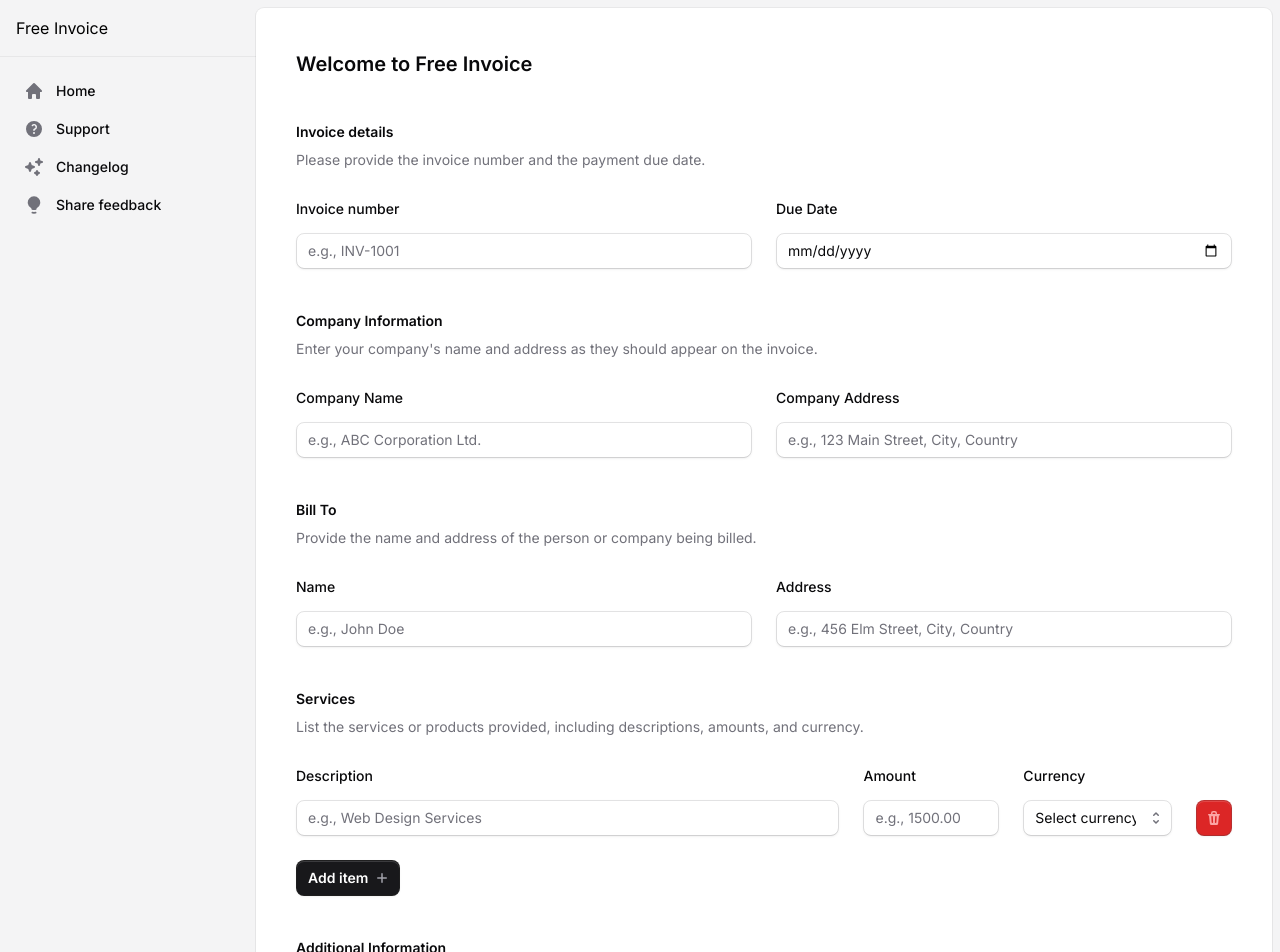
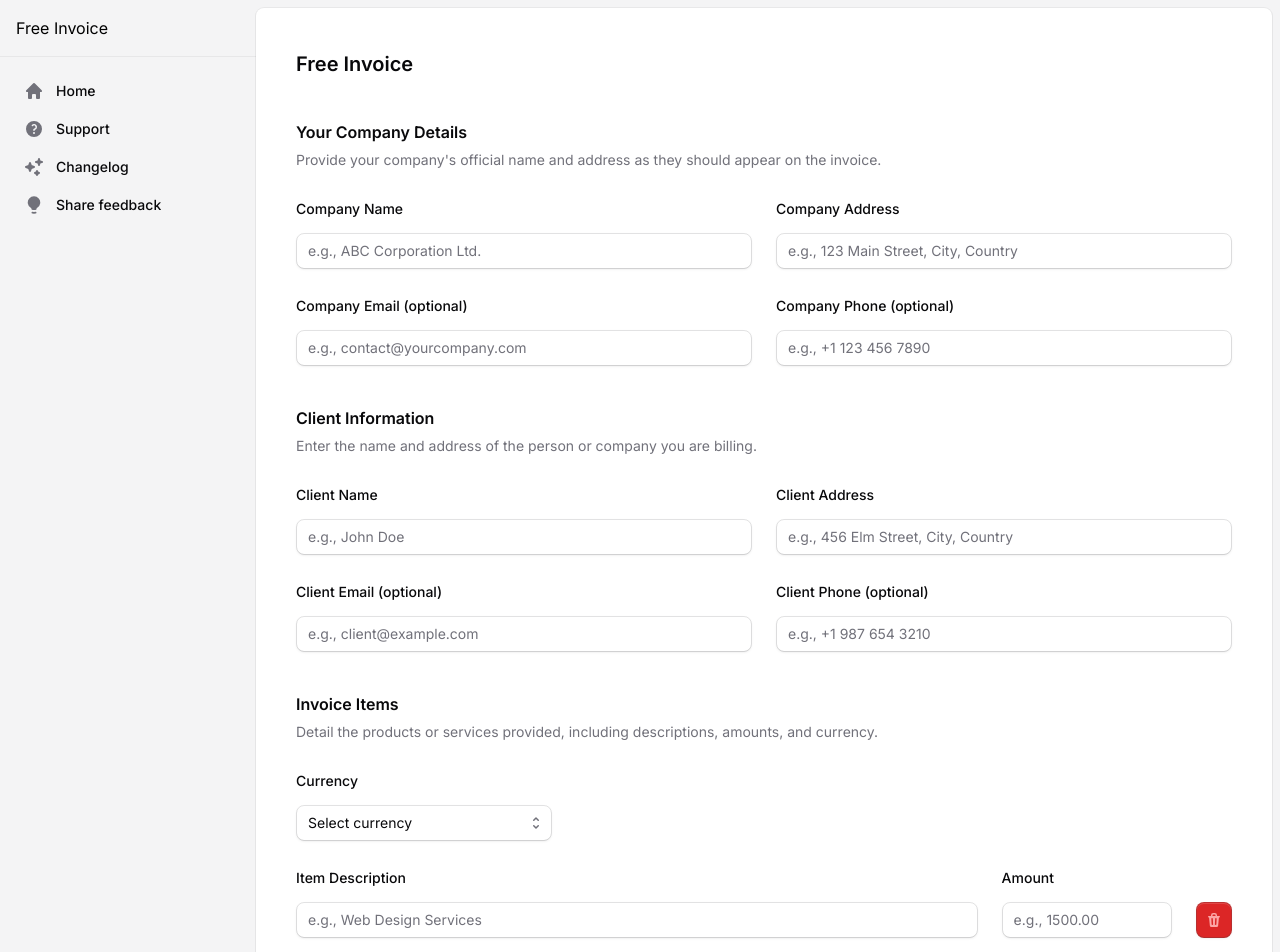
Before and after one commit to jpedroschmitz/FreeInvoice.dev, a Next.js app: page / in a window 1280 px wide. Shown: the top 952 px of the page. Built offline with nearby package versions, Linux system fonts and the light colour scheme.

Commit message:
Update the form and PDF

```diff
--- a/src/app/invoice-form.tsx
+++ b/src/app/invoice-form.tsx
@@ -13,17 +13,20 @@ import { Text } from '@/lib/ui/text';
 import { Textarea } from '@/lib/ui/textarea';
 
 const formSchema = z.object({
-  invoice_number: z.string(),
   due_date: z.string(),
   company_name: z.string(),
+  company_email: z.string(),
   company_address: z.string(),
+  company_phone: z.string(),
   bill_to: z.string(),
+  bill_to_email: z.string(),
   bill_to_address: z.string(),
+  bill_to_phone: z.string(),
+  currency: z.string(),
   services: z.array(
     z.object({
       description: z.string().optional(),
       amount: z.string(),
-      currency: z.string(),
     })
   ),
   notes: z.string().optional(),
@@ -38,7 +41,7 @@ export function InvoiceForm() {
   } = useForm<z.infer<typeof formSchema>>({
     resolver: zodResolver(formSchema),
     defaultValues: {
-      services: [{ description: '', amount: '', currency: '' }],
+      services: [{ description: '', amount: '' }],
     },
   });
 
@@ -54,25 +57,8 @@ export function InvoiceForm() {
   return (
     <form onSubmit={handleSubmit(onSubmit)} method="POST" className="space-y-10">
       <Fieldset>
-        <Legend>Invoice details</Legend>
-        <Text>Please provide the invoice number and the payment due date.</Text>
-        <FieldGroup className="grid grid-cols-2 gap-6 space-y-0">
-          <Field>
-            <Label htmlFor="invoice_number">Invoice number</Label>
-            <Input type="text" id="invoice_number" placeholder="e.g., INV-1001" {...register('invoice_number')} />
-            {errors.due_date && <Description className="text-red-500">{errors.due_date.message}</Description>}
-          </Field>
-          <Field>
-            <Label htmlFor="due_date">Due Date</Label>
-            <Input type="date" id="due_date" {...register('due_date')} />
-            {errors.due_date && <Description className="text-red-500">{errors.due_date.message}</Description>}
-          </Field>
-        </FieldGroup>
-      </Fieldset>
-
-      <Fieldset>
-        <Legend>Company Information</Legend>
-        <Text>Enter your company&#39;s name and address as they should appear on the invoice.</Text>
+        <Legend>Your Company Details</Legend>
+        <Text>Provide your company&#39;s official name and address as they should appear on the invoice.</Text>
         <FieldGroup className="grid grid-cols-2 gap-6 space-y-0">
           <Field>
             <Label htmlFor="company_name">Company Name</Label>
@@ -90,20 +76,30 @@ export function InvoiceForm() {
               <Description className="text-red-500">{errors.company_address.message}</Description>
             )}
           </Field>
+          <Field>
+            <Label htmlFor="company_email">Company Email (optional)</Label>
+            <Input id="company_email" placeholder="e.g., contact@yourcompany.com" {...register('company_email')} />
+            {errors.company_email && <Description className="text-red-500">{errors.company_email.message}</Description>}
+          </Field>
+          <Field>
+            <Label htmlFor="company_phone">Company Phone (optional)</Label>
+            <Input id="company_phone" placeholder="e.g., +1 123 456 7890" {...register('company_phone')} />
+            {errors.company_phone && <Description className="text-red-500">{errors.company_phone.message}</Description>}
+          </Field>
         </FieldGroup>
       </Fieldset>
 
       <Fieldset>
-        <Legend>Bill To</Legend>
-        <Text>Provide the name and address of the person or company being billed.</Text>
+        <Legend>Client Information</Legend>
+        <Text>Enter the name and address of the person or company you are billing.</Text>
         <FieldGroup className="grid grid-cols-2 gap-6 space-y-0">
           <Field>
-            <Label htmlFor="bill_to">Name</Label>
+            <Label htmlFor="bill_to">Client Name</Label>
             <Input id="bill_to" placeholder="e.g., John Doe" {...register('bill_to')} />
             {errors.bill_to && <Description className="text-red-500">{errors.bill_to.message}</Description>}
           </Field>
           <Field>
-            <Label htmlFor="bill_to_address">Address</Label>
+            <Label htmlFor="bill_to_address">Client Address</Label>
             <Input
               id="bill_to_address"
               placeholder="e.g., 456 Elm Street, City, Country"
@@ -113,16 +109,40 @@ export function InvoiceForm() {
               <Description className="text-red-500">{errors.bill_to_address.message}</Description>
             )}
           </Field>
+          <Field>
+            <Label htmlFor="bill_to_email">Client Email (optional)</Label>
+            <Input id="bill_to_email" placeholder="e.g., client@example.com" {...register('bill_to_email')} />
+            {errors.bill_to_email && <Description className="text-red-500">{errors.bill_to_email.message}</Description>}
+          </Field>
+          <Field>
+            <Label htmlFor="bill_to_phone">Client Phone (optional)</Label>
+            <Input id="bill_to_phone" placeholder="e.g., +1 987 654 3210" {...register('bill_to_phone')} />
+            {errors.bill_to_phone && <Description className="text-red-500">{errors.bill_to_phone.message}</Description>}
+          </Field>
         </FieldGroup>
       </Fieldset>
 
       <Fieldset>
-        <Legend>Services</Legend>
-        <Text>List the services or products provided, including descriptions, amounts, and currency.</Text>
+        <Legend>Invoice Items</Legend>
+        <Text>Detail the products or services provided, including descriptions, amounts, and currency.</Text>
+
+        <FieldGroup className="flex items-center gap-6 space-y-0">
+          <Field className="w-64">
+            <Label htmlFor="currency">Currency</Label>
+            <Select id="currency" {...register('currency')}>
+              <option value="">Select currency</option>
+              <option value="USD">USD</option>
+              <option value="EUR">EUR</option>
+              <option value="GBP">GBP</option>
+            </Select>
+            {errors.currency && <Description className="text-red-500">{errors.currency.message}</Description>}
+          </Field>
+        </FieldGroup>
+
         {fields.map((field, index) => (
           <FieldGroup key={field.id} className="flex items-center gap-6 space-y-0">
             <Field className="w-full">
-              <Label htmlFor={`services.${index}.description`}>Description</Label>
+              <Label htmlFor={`services.${index}.description`}>Item Description</Label>
               <Input
                 id={`services.${index}.description`}
                 placeholder="e.g., Web Design Services"
@@ -140,48 +160,41 @@ export function InvoiceForm() {
                 <Description className="text-red-500">{errors.services[index]?.amount?.message}</Description>
               )}
             </Field>
-            <Field className="w-64">
-              <Label htmlFor={`services.${index}.currency`}>Currency</Label>
-              <Select id={`services.${index}.currency`} {...register(`services.${index}.currency`)}>
-                <option value="">Select currency</option>
-                <option value="USD">USD</option>
-                <option value="EUR">EUR</option>
-                <option value="GBP">GBP</option>
-              </Select>
-              {errors.services?.[index]?.currency && (
-                <Description className="text-red-500">{errors.services[index]?.currency?.message}</Description>
-              )}
-            </Field>
             <Button type="button" color="red" onClick={() => remove(index)} className="shrink-0 self-end">
               <TrashIcon />
             </Button>
           </FieldGroup>
         ))}
-        <Button type="button" onClick={() => append({ description: '', amount: '', currency: '' })} className="mt-6">
-          Add item
+        <Button type="button" color="zinc" onClick={() => append({ description: '', amount: '' })} className="mt-6">
+          Add Item
           <PlusIcon />
         </Button>
       </Fieldset>
 
       <Fieldset>
-        <Legend>Additional Information</Legend>
-        <Text>Include any extra details such as VAT ID, bank details, payment instructions, or other notes.</Text>
+        <Legend>Additional Details</Legend>
+        <Text>Add any extra information such as VAT number, bank details, payment terms, or notes.</Text>
+        <FieldGroup className="space-y-8">
+          <Field className="w-64">
+            <Label htmlFor="due_date">Due Date</Label>
+            <Input type="date" id="due_date" {...register('due_date')} />
+            {errors.due_date && <Description className="text-red-500">{errors.due_date.message}</Description>}
+          </Field>
           <Field>
-          <Label htmlFor="bank_details" className="sr-only">
+            <Label htmlFor="notes" className="sr-only">
               Notes
             </Label>
             <Textarea
-            id="bank_details"
+              id="notes"
               rows={10}
               placeholder="e.g., VAT ID: 123456789, Bank Details: Bank Name, Account Number, Payment Terms: Net 30 days"
               {...register('notes')}
             />
           </Field>
+        </FieldGroup>
       </Fieldset>
 
-      <Button type="submit" color="blue">
-        Download PDF
-      </Button>
+      <Button type="submit">Download PDF</Button>
     </form>
   );
 }
--- a/src/app/page.tsx
+++ b/src/app/page.tsx
@@ -52,7 +52,7 @@ export default function Homepage() {
         </Sidebar>
       }
     >
-      <Heading>Welcome to Free Invoice</Heading>
+      <Heading>Free Invoice</Heading>
 
       <div className="mt-10">
         <InvoiceForm />
--- a/src/app/pdf/PDFDocument.tsx
+++ b/src/app/pdf/PDFDocument.tsx
@@ -134,8 +134,8 @@ export function PDFDocument() {
         </View>
 
         <View style={tw('mt-11')}>
-          {/*<Text style={tw('text-[10px] font-bold leading-none')}>Additional Information</Text>*/}
-          <Text style={tw('text-[10px] leading-[20px] font-medium')}></Text>
+          <Text style={tw('text-[10px] font-bold leading-none')}>Additional Information</Text>
+          <Text style={tw('text-[10px] leading-[20px] font-medium mt-5')}></Text>
         </View>
 
         <View fixed style={tw('mt-auto py-4 border-t border-[#E7EBF4] flex flex-row items-center justify-between')}>
--- a/src/lib/ui/fieldset.tsx
+++ b/src/lib/ui/fieldset.tsx
@@ -25,7 +25,7 @@ export function Legend({
       {...props}
       className={clsx(
         className,
-        'text-base/6 font-semibold text-zinc-950 data-[disabled]:opacity-50 sm:text-sm/6 dark:text-white'
+        'text-base/6 font-semibold text-zinc-950 data-[disabled]:opacity-50 sm:text-base/6 dark:text-white'
       )}
     />
   );
```
Lines whose indentation alone changed are shown as unchanged.
